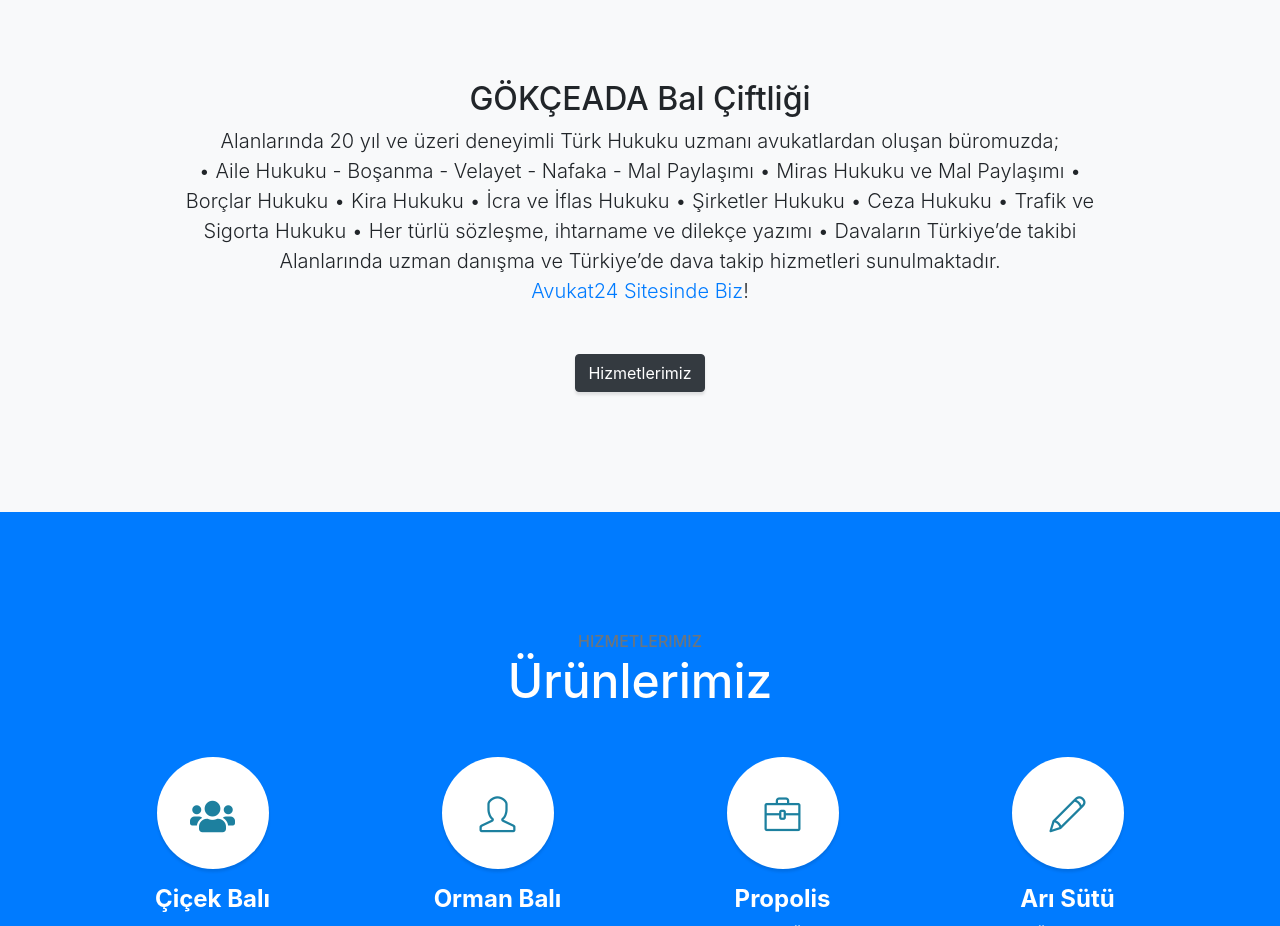
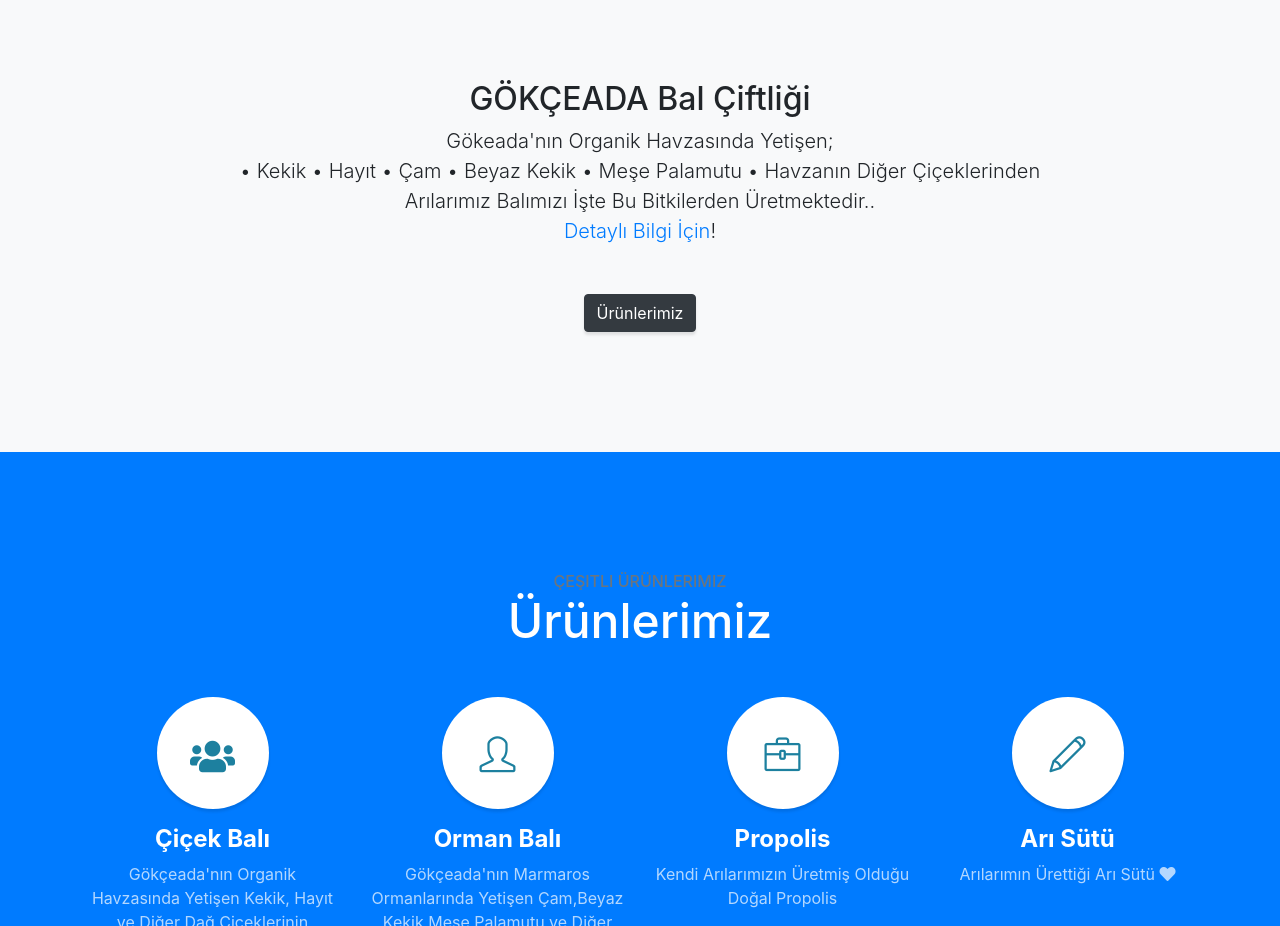
Before and after one commit to gokcebal/gokcebal.com, a website with bundled scripts: page index.html in a window 1280 px wide. Shown: the part 840-1766 px from the top of the page. Built offline with nearby package versions, Linux system fonts and the light colour scheme; files whose address does not match are found by name.

Commit message:
Update index.html
asda

```diff
--- a/index.html
+++ b/index.html
@@ -74,24 +74,21 @@
         <div class="col-lg-10 mx-auto">
           <h2>GÖKÇEADA Bal Çiftliği</h2>
           <p class="lead mb-5">
-            Alanlarında 20 yıl ve üzeri deneyimli Türk Hukuku uzmanı avukatlardan oluşan büromuzda;
+            Gökeada'nın Organik Havzasında Yetişen;
             <br/>
-            &#8226; Aile Hukuku - Boşanma - Velayet - Nafaka - Mal Paylaşımı
-            &#8226; Miras Hukuku ve Mal Paylaşımı
-            &#8226; Borçlar Hukuku
-            &#8226; Kira Hukuku
-            &#8226; İcra ve İflas Hukuku
-            &#8226; Şirketler Hukuku
-            &#8226; Ceza Hukuku
-            &#8226; Trafik ve Sigorta Hukuku
-            &#8226; Her türlü sözleşme, ihtarname ve dilekçe yazımı
-            &#8226; Davaların Türkiye’de takibi
+            &#8226; Kekik
+            &#8226; Hayıt
+            &#8226; Çam
+            &#8226; Beyaz Kekik
+            &#8226; Meşe Palamutu
+            &#8226; Havzanın Diğer Çiçeklerinden
+
             <br/>
-            Alanlarında uzman danışma ve Türkiye’de dava takip hizmetleri sunulmaktadır.
+            Arılarımız Balımızı İşte Bu Bitkilerden Üretmektedir..
             <br/>
-            <a href="https://avukat24.de/">Avukat24 Sitesinde Biz</a>!
+            <a href="https://gokcebal.com/">Detaylı Bilgi İçin</a>!
           </p>
-          <a class="btn btn-dark btn-xl js-scroll-trigger" href="#services">Hizmetlerimiz</a>
+          <a class="btn btn-dark btn-xl js-scroll-trigger" href="#services">Ürünlerimiz</a>
         </div>
       </div>
     </div>
@@ -101,7 +98,7 @@
   <section class="content-section bg-primary text-white text-center" id="services">
     <div class="container">
       <div class="content-section-heading">
-        <h3 class="text-secondary mb-0">Hizmetlerimiz</h3>
+        <h3 class="text-secondary mb-0">Çeşitli Ürünlerimiz</h3>
         <h2 class="mb-5">Ürünlerimiz</h2>
       </div>
       <div class="row">
```
